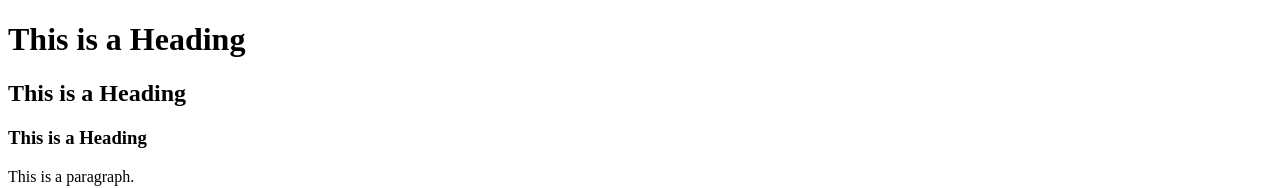
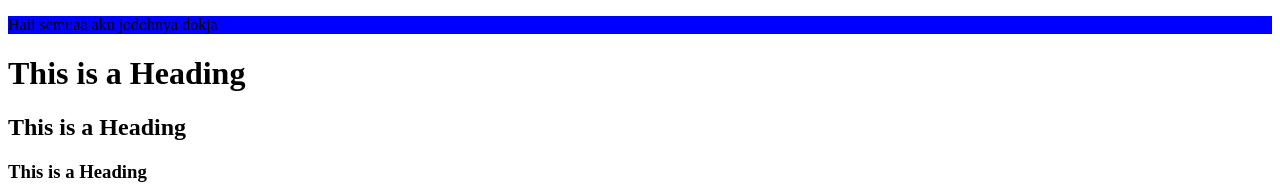
Before and after one commit to farahtausiyyahgwg20/farahtausiyyah.github.io, a plain HTML site: page index.html in a window 1280 px wide. Shown: the top 188 px of the page. Drawn offline with Linux system fonts and the light colour scheme.

Commit message:
Update index.html

```diff
--- a/index.html
+++ b/index.html
@@ -5,6 +5,7 @@
 </head>
 <body>
 
+  <p style="background-color:blue;">Haii semuaa aku jodohnya dokja</p>
 <h1>This is a Heading</h1>
   <h2>This is a Heading</h2>
   <h3>This is a Heading</h3>
```
